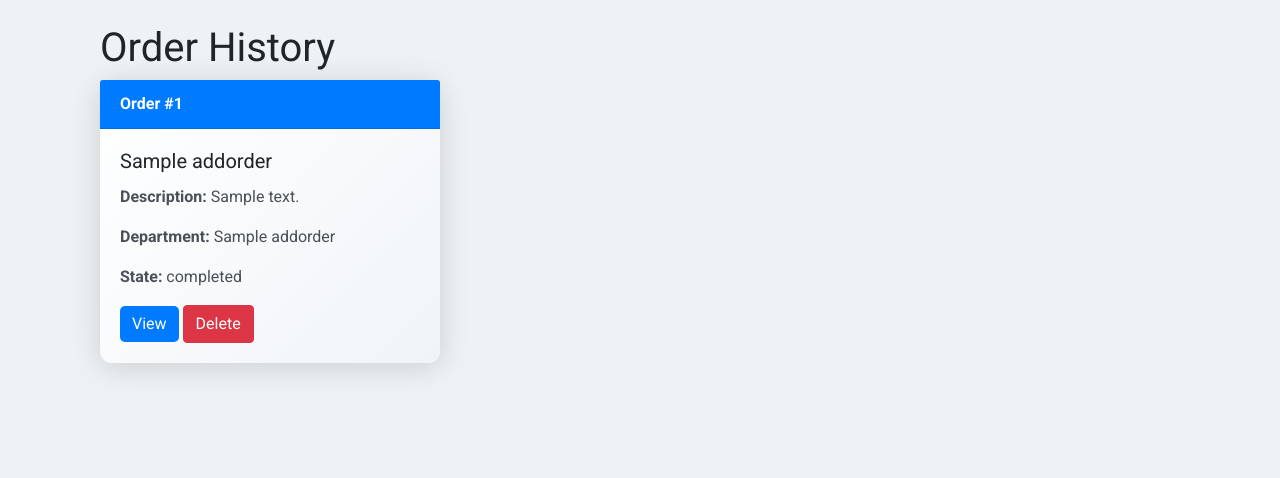
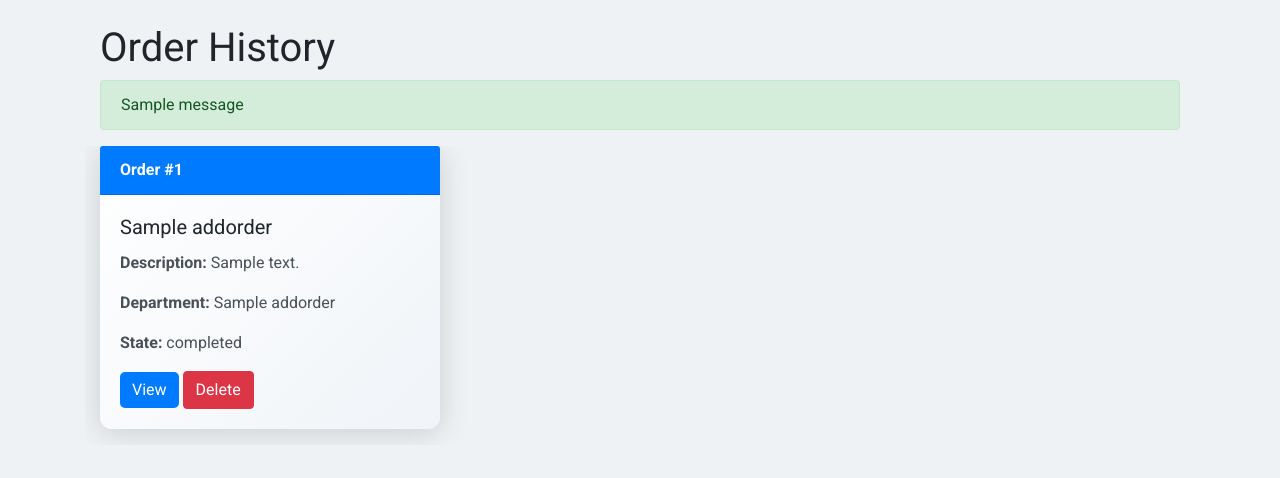
Before and after one commit to SalmanSaleh1/Order-Tracking, a Flask app: page /order_history in a window 1280 px wide. Shown: the part 86-564 px from the top of the page. Run offline with Flask 3, Linux system fonts and the light colour scheme; tables that the repository leaves empty hold one stand-in row (values such as "Sample post"); one stand-in notice (Sample message) is shown; parts of the project's set-up code (start-up, migrations or seed data) failed here and were passed over; some libraries are stand-ins or nearby versions.

Commit message:
Add notifications style #5 , Styling #6

```diff
--- a/src/flask_website/app.py
+++ b/src/flask_website/app.py
@@ -51,7 +51,7 @@ def change_order_state(order_id):
         new_state = request.form.get('new_state')
         order.order_state = new_state
         db.session.commit()
-        flash('State of odred updated successfully!!', 'success')
+        flash('State of odred updated successfully!', 'success')
         return jsonify({'success': True, 'order_id': order_id, 'new_state': new_state})
     return jsonify({'success': False}), 404
 
--- a/src/flask_website/templates/order_history.html
+++ b/src/flask_website/templates/order_history.html
@@ -7,8 +7,21 @@
 <div class="container">
     <h1>Order History</h1>
 
+    <!-- Notification section -->
+    {% with messages = get_flashed_messages(with_categories=True) %}
+    {% if messages %}
+        <div class="alert-container">
+            {% for category, message in messages %}
+                <div class="alert alert-{{ category }}" role="alert">
+                    {{ message }}
+                </div>
+            {% endfor %}
+        </div>
+    {% endif %}
+    {% endwith %}
+
     <!-- Display completed orders -->
-    <div class="row" id="orders-container">
+    <div class="row scrollable-container" id="orders-container" style="max-height: 1200px; overflow-y: auto;">
         <!-- Orders will be loaded here via AJAX -->
     </div>
 </div>
@@ -41,14 +54,15 @@
 <script>
     $(document).ready(function() {
         var orderIdToDelete; // Variable to store the ID of the order to delete
+        var offset = 0; // Offset for pagination
+        const limit = 6; // Number of orders to load each time
 
         function loadCompletedOrders() {
             $.ajax({
-                url: '/api/completed_orders',  // API endpoint to fetch completed orders
+                url: '/api/completed_orders?offset=' + offset + '&limit=' + limit,  // API endpoint to fetch completed orders with pagination
                 method: 'GET',
                 success: function(response) {
                     var ordersContainer = $('#orders-container');
-                    ordersContainer.empty(); // Clear previous orders
 
                     response.orders.forEach(function(order) {
                         var orderCard = `
@@ -70,6 +84,14 @@
                         `;
                         ordersContainer.append(orderCard);
                     });
+
+                    // Update offset for next load
+                    offset += response.orders.length;
+
+                    // Hide "Load More" button if no more orders
+                    if (response.orders.length < limit) {
+                        $('#loadMoreOrders').hide(); // Hide button if there are no more orders
+                    }
                 },
                 error: function() {
                     alert('Error loading completed orders');
@@ -79,6 +101,11 @@
 
         // Load completed orders when the page is ready
         loadCompletedOrders();
+
+        // Load more orders on button click
+        $('#loadMoreOrders').click(function() {
+            loadCompletedOrders();
+        });
 
         // Show confirmation modal on delete button click
         $(document).on('click', '.delete-order', function() {
@@ -95,7 +122,7 @@
                     if (response.success) {
                         loadCompletedOrders(); // Reload the completed orders
                         $('#deleteConfirmationModal').modal('hide'); // Hide the modal
-                        alert(response.message); // Show success message
+                        flashNotification(response.message, 'success'); // Show success notification
                     } else {
                         alert('Failed to delete order');
                     }
@@ -105,6 +132,20 @@
                 }
             });
         });
+
+        // Function to show flash notification
+        function flashNotification(message, category) {
+            var alertHtml = `<div class="alert alert-${category} alert-dismissible fade show" role="alert">
+                                ${message}
+                                <button type="button" class="close" data-dismiss="alert" aria-label="Close">
+                                    <span aria-hidden="true">&times;</span>
+                                </button>
+                            </div>`;
+            $('.alert-container').append(alertHtml);
+            setTimeout(() => {
+                $('.alert').alert('close');
+            }, 5000); // Automatically close after 5 seconds
+        }
     });
 </script>
 
--- a/src/flask_website/templates/orders.html
+++ b/src/flask_website/templates/orders.html
@@ -20,7 +20,6 @@
     {% endif %}
     {% endwith %}
 
-    <!-- Display last 6 orders -->
     <div class="row scrollable-container" id="orders-container">
         <!-- Orders will be loaded here via AJAX -->
     </div>
```
